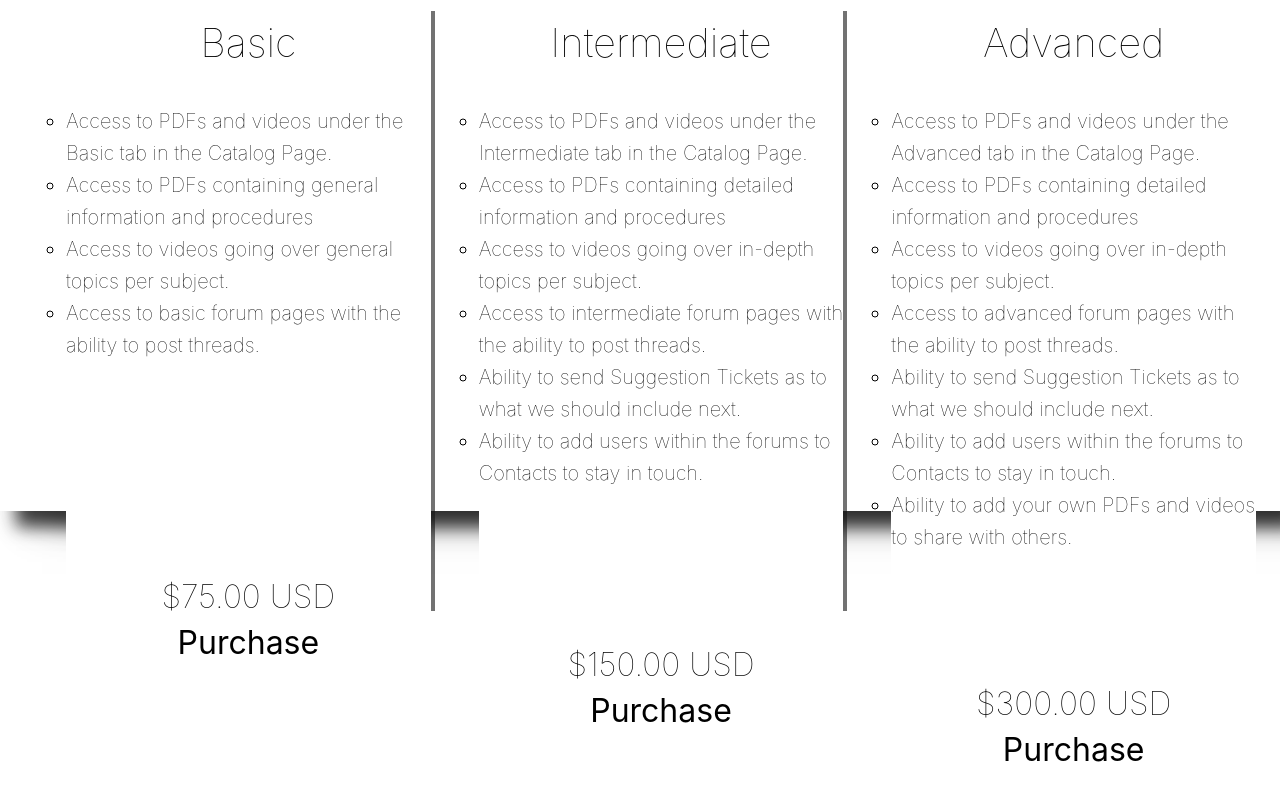
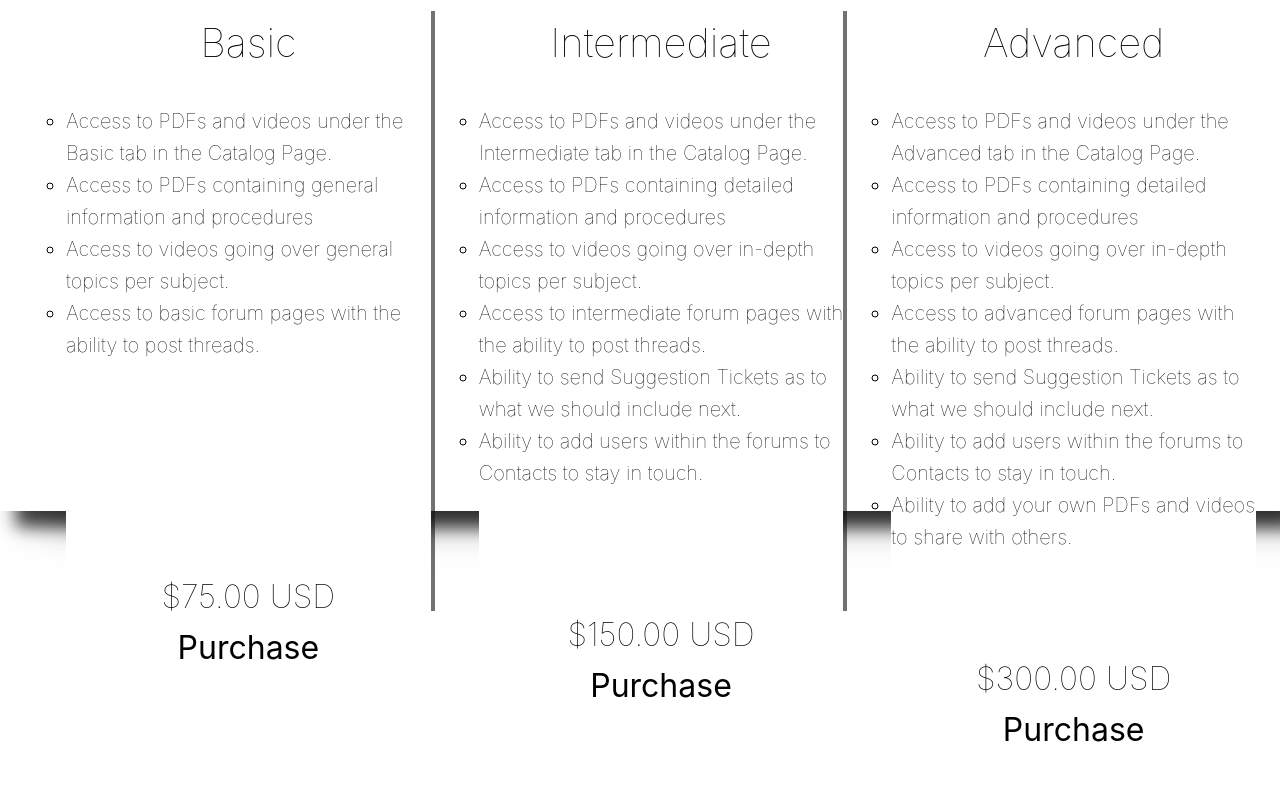
Before and after one commit to Flux1nfinity/mainVueProject, a Vue app: page / in a window 1280 px wide. Shown: the part 937-1737 px from the top of the page. Built offline with nearby package versions, Linux system fonts and the light colour scheme.

Commit message:
new commit

```diff
--- a/src/css/index.css
+++ b/src/css/index.css
@@ -157,7 +157,7 @@ table {
 }
 .tier-1 h3{
   padding: 0px 0px;
-  transform: translateY(-185px);
+  transform: translateY(-180px);
   text-align: center;
   font-size: 32px;
   color: black;
@@ -191,7 +191,7 @@ table {
   cursor: default;
 }
 .tier-2 h2{
-  padding: 120px 0px;
+  padding: 90px 0px;
   text-align: center;
   font-size: 32px;
   font-weight: lighter;
@@ -200,7 +200,7 @@ table {
 }
 .tier-2 h3{
   padding: 0px 0px;
-  transform: translateY(-125px);
+  transform: translateY(-90px);
   text-align: center;
   font-size: 32px;
   color: black;
@@ -234,7 +234,7 @@ table {
   cursor: default;
 }
 .tier-3 h2{
-  padding: 95px 0px;
+  padding: 70px 0px;
   text-align: center;
   font-size: 32px;
   font-weight: lighter;
@@ -243,7 +243,7 @@ table {
 }
 .tier-3 h3{
   padding: 0px 0px;
-  transform: translateY(-100px);
+  transform: translateY(-70px);
   text-align: center;
   font-size: 32px;
   color: black;
```
